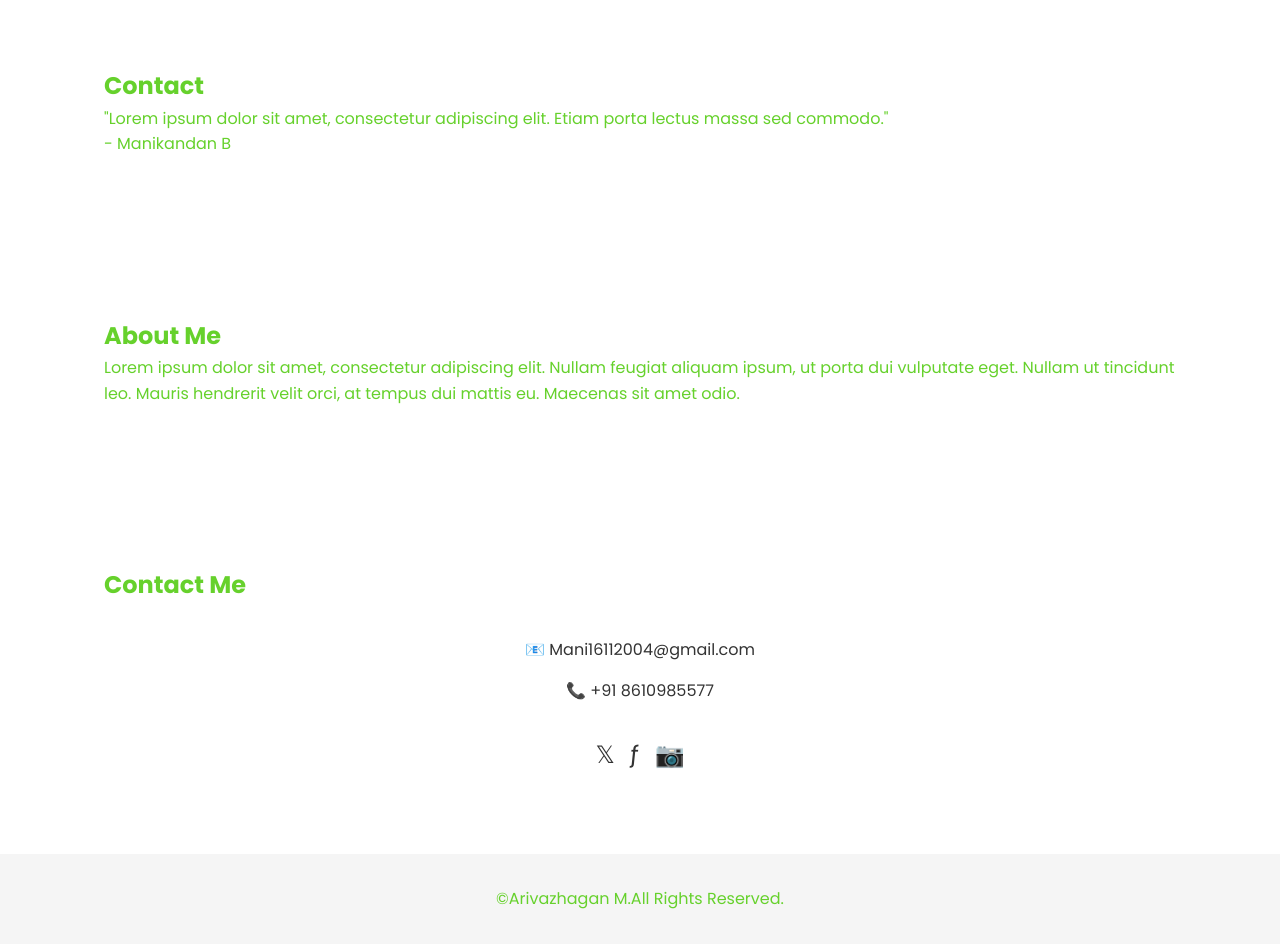
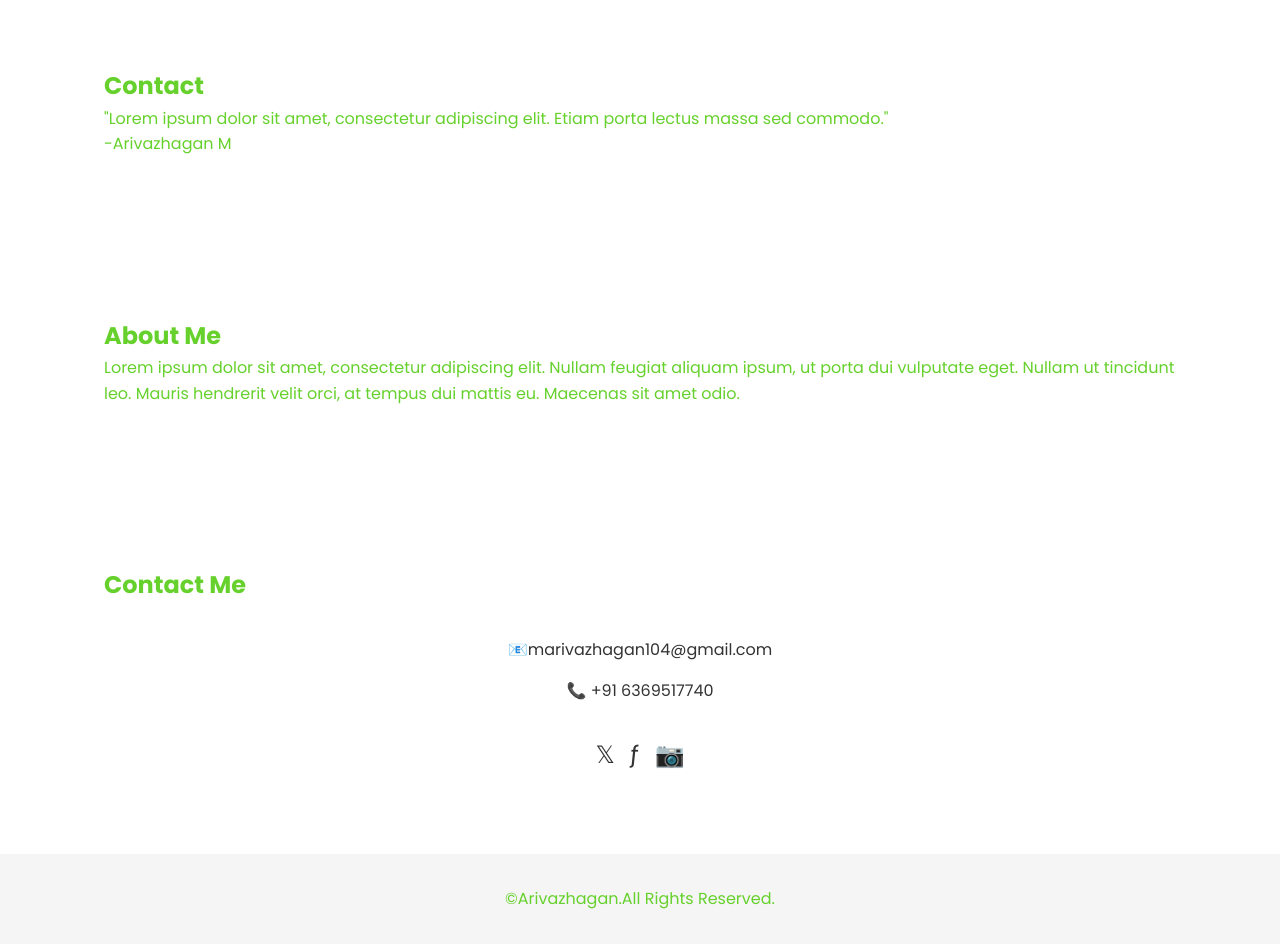
Before and after one commit to Arivu763628/Receipe-Chef-Project, a plain HTML site: page Portfolio Website/index.html in a window 1280 px wide. Shown: the part 1880-2824 px from the top of the page. Drawn offline with Linux system fonts and the light colour scheme.

Commit message:
Update index.html

```diff
--- a/Portfolio Website/index.html
+++ b/Portfolio Website/index.html
@@ -86,7 +86,7 @@
             <div class="Contact-slider">
                 <div class="Contact-card">
                     <p>"Lorem ipsum dolor sit amet, consectetur adipiscing elit. Etiam porta lectus massa sed commodo."</p>
-                    <p class="author">- Manikandan B</p>
+                    <p class="author">-Arivazhagan M</p>
                 </div>
             </div>
         </section>
@@ -99,8 +99,8 @@
         <section id="contact" class="contact">
             <h2>Contact Me</h2>
             <div class="contact-info">
-                <a href="mailto:mani16112004@gmail.com">📧 Mani16112004@gmail.com</a>
-                <a href="tel:+91 86109985577">📞 +91 8610985577</a>
+                <a href="mailto:marivazhagan104@gmail.com">📧marivazhagan104@gmail.com</a>
+                <a href="tel:+91 86109985577">📞 +91 6369517740</a>
                 <div class="social-links">
                     <a href="#" class="social-icon">𝕏</a>
                     <a href="#" class="social-icon">ƒ</a>
@@ -111,7 +111,7 @@
     </main>
 
     <footer>
-        <p>©Arivazhagan M.All Rights Reserved.</p>
+        <p>©Arivazhagan.All Rights Reserved.</p>
     </footer>
 </body>
 </html>
```
